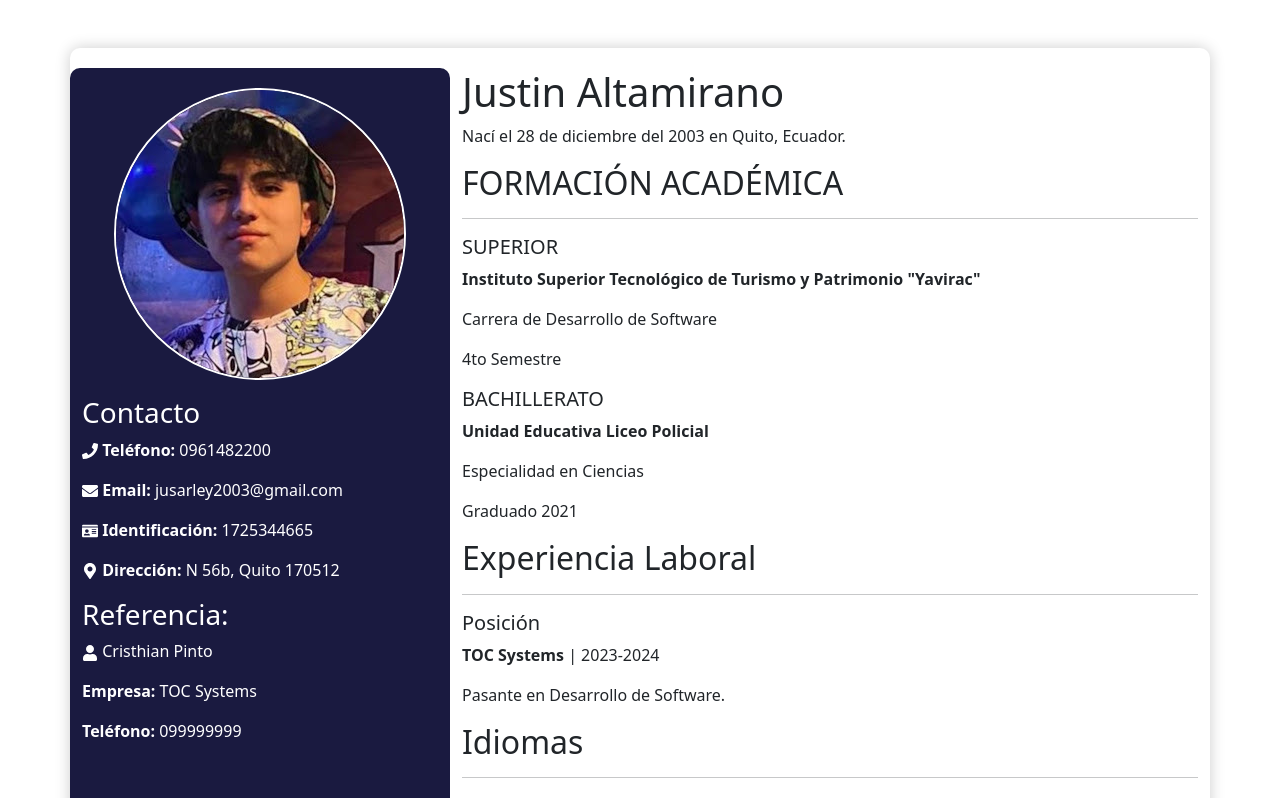
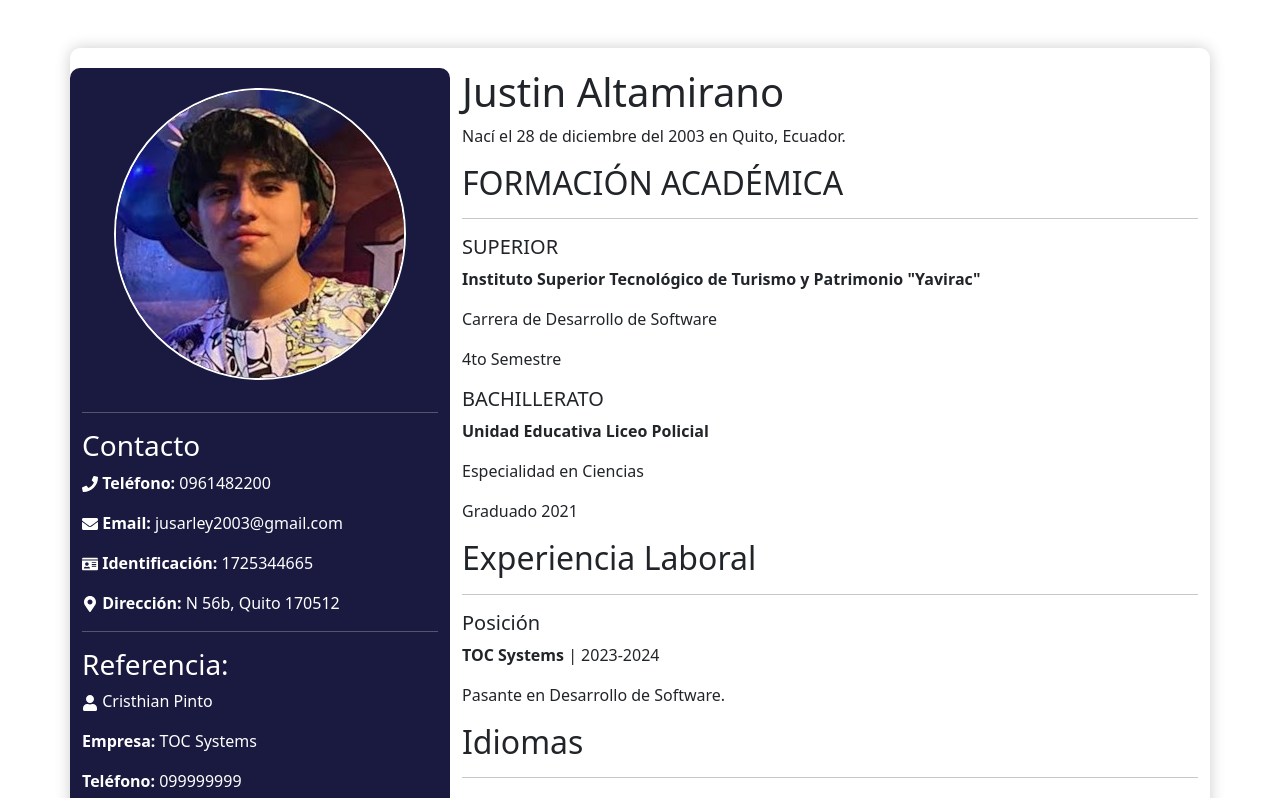
Before and after one commit to Justinarley/Justinarley.io, a React (Create React App) app: page /justin in a window 1280 px wide. Shown: the top 798 px of the page. Built offline with nearby package versions, Linux system fonts and the light colour scheme.

Commit message:
Mejoras en el perfil incorporacion de hr y cambio del nombre de la funcion del oruter.tsx

```diff
--- a/src/pages/profile-justin-altamirano.tsx
+++ b/src/pages/profile-justin-altamirano.tsx
@@ -11,11 +11,13 @@ function ProfileJustin() {
         <div className="profile-image-container">
           <img src={Justin} alt="Perfil" className="img-fluid rounded-circle mb-3" />
         </div>
+        <hr />
           <h3>Contacto</h3>
           <p><FaPhone /> <strong>Teléfono: </strong>0961482200</p>
           <p><FaEnvelope /> <strong>Email:</strong> jusarley2003@gmail.com</p>
           <p><FaIdCard /> <strong>Identificación:</strong> 1725344665</p>
           <p><FaMapMarkerAlt /> <strong>Dirección: </strong>N 56b, Quito 170512</p>
+          <hr />
           <h3>Referencia:</h3>
           <p><FaUser /> Cristhian Pinto</p>
           <p><strong>Empresa:</strong> TOC Systems</p>
--- a/src/router.tsx
+++ b/src/router.tsx
@@ -2,7 +2,7 @@ import { BrowserRouter as Router, Routes, Route } from 'react-router-dom';
 import Profiles from './pages/profiles';
 import ProfileJustin from './pages/profile-justin-altamirano';
 
-const AppRouter: React.FC = () => {
+function AppRouter () {
   return (
     <Router>
       <Routes>
```
Also changed, not shown: 10 other files (tests, documents, lock files or other folders).
